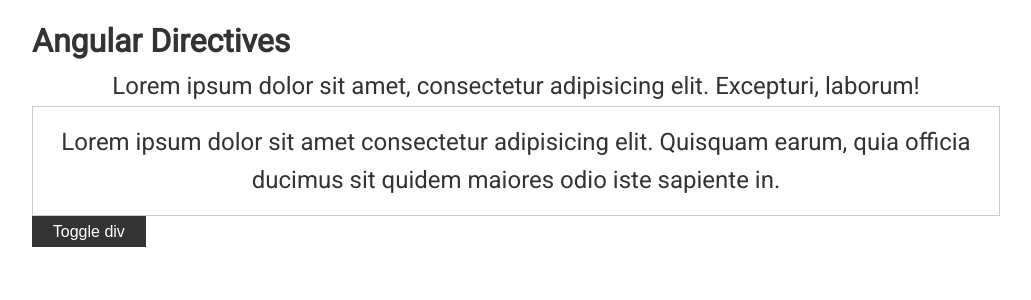
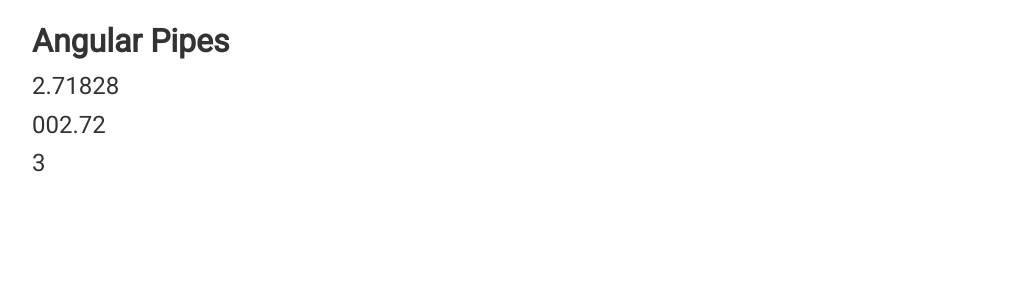
Before and after one commit to Kapibarra/angularlessons, an Angular app: page / in a window 1280 px wide. Shown: the top 300 px of the page, without its empty margins (124-1155 px from the left). Built offline with nearby package versions, Linux system fonts and the light colour scheme.

Commit message:
501 numbers pipes

```diff
--- a/src/app/app.component.html
+++ b/src/app/app.component.html
@@ -1,10 +1,15 @@
 <div class="container">
-    <h1>Angular Directives</h1>
+  <h1>Angular Pipes</h1>
 
+  <p>
+    {{ e | number:'1.1-5' }}
+  </p>
 
-    <p appStyle="green" fontWeight="bold" [dStyles]="{border:'1px solid blue', borderRadius: '20px'}">Lorem ipsum dolor sit amet, consectetur adipisicing elit. Excepturi, laborum!</p>
-    <div class="wrap" *ngIf="isVisible">
-        <p>Lorem ipsum dolor sit amet consectetur adipisicing elit. Quisquam earum, quia officia ducimus sit quidem maiores odio iste sapiente in.</p>
-    </div>
-    <button class="btn" (click)="isVisible = !isVisible">Toggle div</button>
+  <p>
+    {{ e | number:'3.1-2' }}
+  </p>
+
+  <p>
+    {{ e | number:'1.0-0' }}
+  </p>
 </div>
--- a/src/app/app.component.scss
+++ b/src/app/app.component.scss
@@ -1,9 +1,3 @@
 p {
-    font-size: 1.5rem;
-    text-align: center;
+  font-size: 1.5rem;
 }
-
-.wrap {
-    border: 1px solid #ccc;
-    padding: 1rem;
-}
--- a/src/app/app.component.ts
+++ b/src/app/app.component.ts
@@ -6,5 +6,7 @@ import {Component} from '@angular/core'
   styleUrls: ['./app.component.scss']
 })
 export class AppComponent {
-isVisible = true;
+
+  e: number = Math.E
+
 }
--- a/src/app/app.module.ts
+++ b/src/app/app.module.ts
@@ -3,14 +3,10 @@ import {NgModule} from '@angular/core'
 
 import {AppComponent} from './app.component'
 import {FormsModule} from '@angular/forms'
-import {StyleDirective} from './directives/style.directive';
-import { IfnotDirective } from './directives/ifnot.directive';
 
 @NgModule({
   declarations: [
     AppComponent,
-    StyleDirective,
-    IfnotDirective
   ],
   imports: [
     BrowserModule,
--- a/src/app/directives/ifnot.directive.ts
+++ /dev/null
@@ -1,20 +0,0 @@
-import { Directive, Input, TemplateRef, ViewContainerRef } from '@angular/core';
-
-@Directive({
-  selector: '[appIfnot]'
-})
-export class IfnotDirective {
-
-@Input() set ifNot(condition: boolean) {
-  if (!condition) {
-this.viewContainer.createEmbeddedView(this.templateRef)
-  } else {
-    this.viewContainer.clear()
-  }
-}
-
-  constructor(private templateRef: TemplateRef<any>,
-    private viewContainer: ViewContainerRef
-    ) { }
-
-}
--- a/src/app/directives/style.directive.ts
+++ /dev/null
@@ -1,35 +0,0 @@
-import {Directive, ElementRef, HostBinding, HostListener, Input, Renderer2} from '@angular/core'
-
-@Directive({
-  selector: '[appStyle]'
-})
-export class StyleDirective {
-@Input('appStyle') color: string = "blue";
-@Input() fontWeight = 'normal'
-@Input() dStyles: {border?:string, borderRadius?:string}
-
-@HostBinding('style.color') elColor = null
-
-  constructor(private el: ElementRef, private r: Renderer2) {
-    this.r.setStyle(this.el.nativeElement, 'color', 'blue')
-  }
-
-  @HostListener('click',['$event.target']) onClick(event: Event) {
-    console.log(event);
-
-  }
-  @HostListener('mouseenter') onEnter() {
-    this.elColor = this.color
-    // this.r.setStyle(this.el.nativeElement, 'color', this.color)
-    // this.r.setStyle(this.el.nativeElement, 'fontWeight', this.fontWeight)
-    // this.r.setStyle(this.el.nativeElement, 'border', this.dStyles.border)
-    // this.r.setStyle(this.el.nativeElement, 'borderRadius', this.dStyles.borderRadius)
-  }
-  @HostListener('mouseleave') onLeave() {
-    this.elColor = null
-    // this.r.setStyle(this.el.nativeElement, 'color', 'blue')
-    // this.r.setStyle(this.el.nativeElement, 'fontWeight', null)
-    // this.r.setStyle(this.el.nativeElement, 'border', null)
-    // this.r.setStyle(this.el.nativeElement, 'borderRadius', null)
-  }
-}
```
